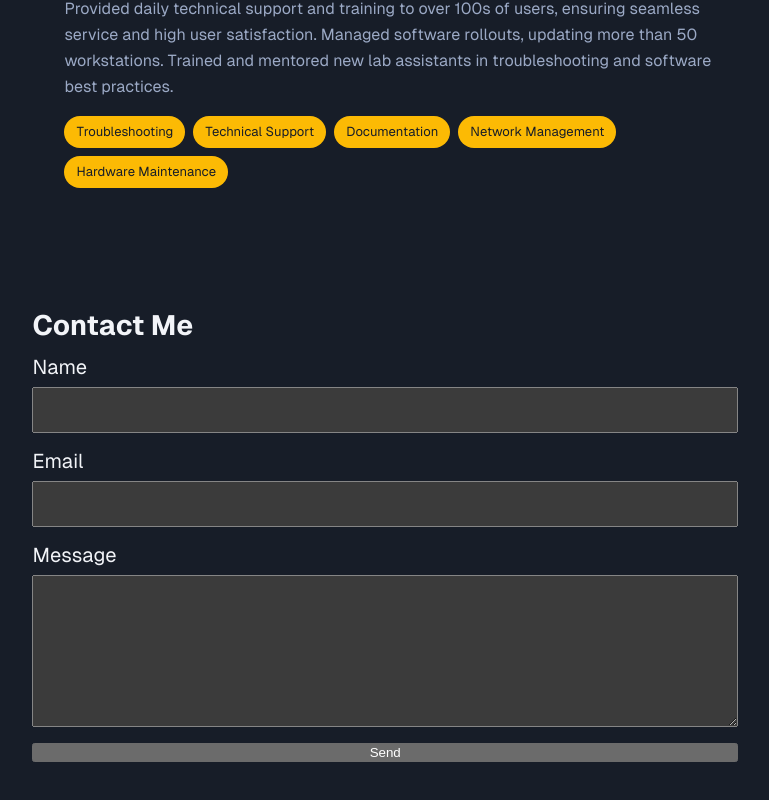
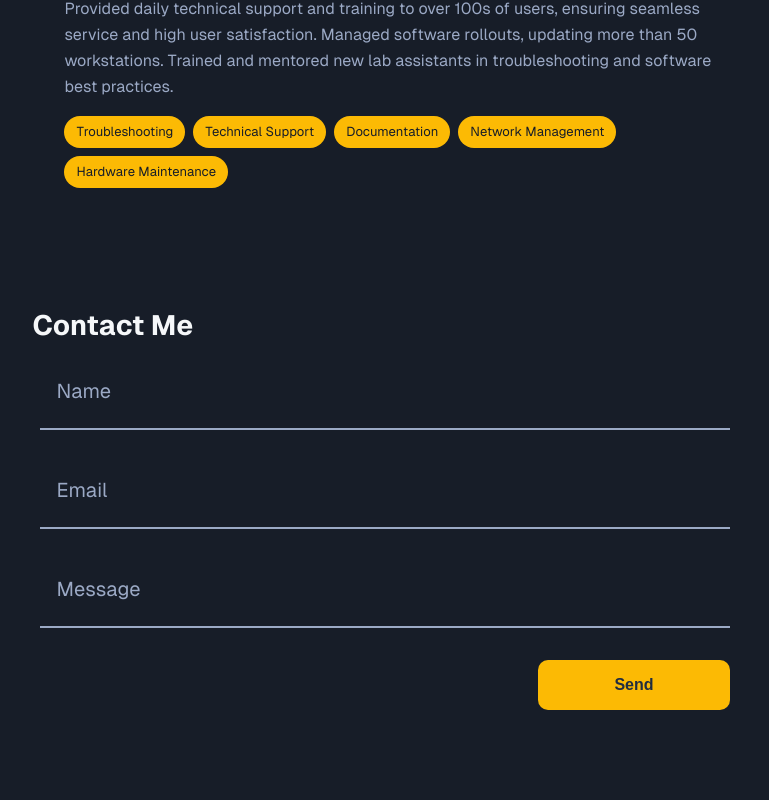
Before and after one commit to FRojas-A/Personal_Site, a Next.js app: page / in a window 1280 px wide. Shown: the part 1048-1848 px from the top of the page, without its empty margins (494-1263 px from the left). Built offline with nearby package versions, Linux system fonts and the light colour scheme.

Commit message:
contact me form styling changes

```diff
--- a/app/components/ContactMe/ContactMe.module.css
+++ b/app/components/ContactMe/ContactMe.module.css
@@ -1,15 +1,92 @@
+.container {
+  display: flex;
+  flex-direction: column;
+  align-items: center;
+}
 .form-container {
+  display: flex;
+  flex-direction: column;
+  max-width: 708px;
+  width: 100%;
+  padding-left: 8px;
+  padding-right: 8px;
+}
+
+.form-field {
+  position: relative;
   display: flex;
   flex-direction: column;
 }
 
-.form-container label {
+.form-container label::before {
   font-size: 20px;
+  content: attr(title);
+  position: absolute;
+  top: 24px;
+  left: 16px;
+  color: var(--secondary);
+  transition: 0.3s all;
 }
 
 .form-input {
-  padding: 12px;
-  margin-top: 8px;
-  margin-bottom: 16px;
+  max-width: 690px;
+  padding: 16px;
+  margin-top: 20px;
+  margin-bottom: 24px;
+  border: none;
+  border-bottom: 2px var(--secondary) solid;
+  color: var(--foreground);
+  background-color: transparent;
+  font-size: 16px;
+  font-family: var(--font-geist-mono);
+  overflow-y: hidden;
+  resize: none;
+  z-index: 1;
+}
+
+.form-input:focus {
+  border-color: var(--alternate);
+  outline: 0;
+}
+
+.form-input:focus + label::before {
+  color: var(--alternate);
+  font-size: 16px;
+  top: 0;
+  left: 0;
+}
+
+.form-input:valid + label::before {
+  top: 0;
+  left: 0;
   font-size: 16px;
 }
+
+.submit-container {
+  display: flex;
+  justify-content: flex-end;
+  margin-top: 8px;
+}
+
+.form-submit {
+  width: 100%;
+  padding: 16px;
+  font-size: 16px;
+  background-color: var(--alternate);
+  color: var(--primary);
+  font-weight: bold;
+  border-radius: 10px;
+  border: none;
+  transition: transform 0.05s ease;
+}
+
+.form-submit:hover {
+  transform: scale(1.125);
+  cursor: pointer;
+}
+
+@media (min-width: 669px) {
+  .form-submit {
+    width: 192px;
+  }
+}
--- a/app/components/ContactMe/ContactMe.tsx
+++ b/app/components/ContactMe/ContactMe.tsx
@@ -11,14 +11,23 @@ export default function ContactMe() {
     if (form && form instanceof HTMLFormElement) {
       const formData = new FormData(form);
 
+      try {
         const response = await fetch("/api/contact", {
           method: "post",
           body: formData,
         });
-
-      console.log(response);
+        // TODO: notification for successful and failed responses
+      } catch (error) {
+        console.log(error);
       }
     }
+  }
+
+  const autoExpand = (event: FormEvent) => {
+    const textArea = event.target as HTMLTextAreaElement;
+    textArea.style.height = "auto";
+    textArea.style.height = textArea.scrollHeight + "px";
+  };
 
   return (
     <section className={styles.container} id="contact">
@@ -27,24 +36,40 @@ export default function ContactMe() {
         onSubmit={(e) => handleSubmit(e)}
         className={styles["form-container"]}
       >
-        <label htmlFor="name">Name</label>
-        <input name="name" id="name" className={styles["form-input"]} />
-        <label htmlFor="email">Email</label>
+        <div className={styles["form-field"]}>
+          <input
+            required
+            name="name"
+            id="name"
+            className={styles["form-input"]}
+          />
+          <label htmlFor="name" title="Name"></label>
+        </div>
+        <div className={styles["form-field"]}>
           <input
             required
             name="email"
             id="email"
             className={styles["form-input"]}
           />
-        <label htmlFor="message">Message</label>
+          <label htmlFor="email" title="Email"></label>
+        </div>
+        <div className={styles["form-field"]}>
           <textarea
+            onInput={(e) => autoExpand(e)}
             required
             name="message"
             id="email"
             className={styles["form-input"]}
-          rows={7}
+            rows={1}
           />
-        <button type="submit">Send</button>
+          <label htmlFor="message" title="Message"></label>
+        </div>
+        <div className={styles["submit-container"]}>
+          <button type="submit" className={styles["form-submit"]}>
+            Send
+          </button>
+        </div>
       </form>
     </section>
   );
--- a/app/globals.css
+++ b/app/globals.css
@@ -5,7 +5,7 @@
   --secondary: #9ba9c5;
   --tertiary: #d8dee9;
 
-  --foreground: #f2f4f8;
+  --foreground: #f5f7f9;
 }
 
 html {
@@ -67,6 +67,7 @@ section {
 }
 
 section h1 {
+  width: 100%;
   font-size: 28px;
   padding-bottom: 12px;
 }
```
Lines whose indentation alone changed are shown as unchanged.
